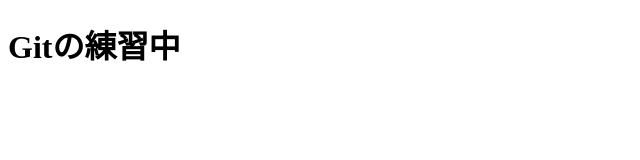
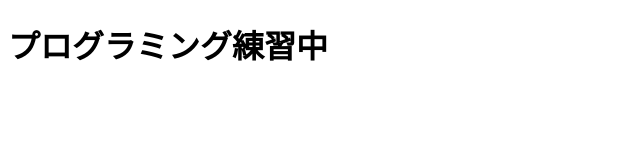
Before and after one commit to Kiitoshiroko/git_test, a plain HTML site: page index.html in a window 1280 px wide. Shown: the whole page, without its empty margins (0-640 px from the left). Drawn offline with Linux system fonts and the light colour scheme.

```diff
--- a/index.html
+++ b/index.html
@@ -6,6 +6,7 @@
     <title>Gitの練習</title>
 </head>
 <body>
-    <h1>Gitの練習中</h1>
+    <h1>プログラミング練習中</h1>
+
 </body>
 </html>
```
